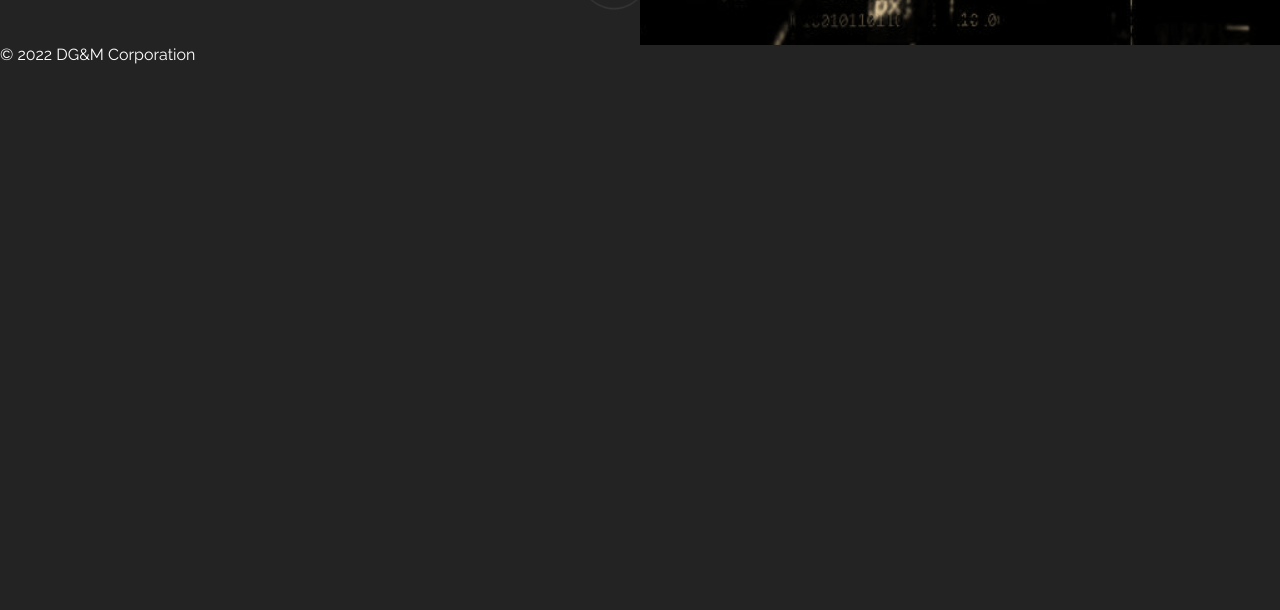
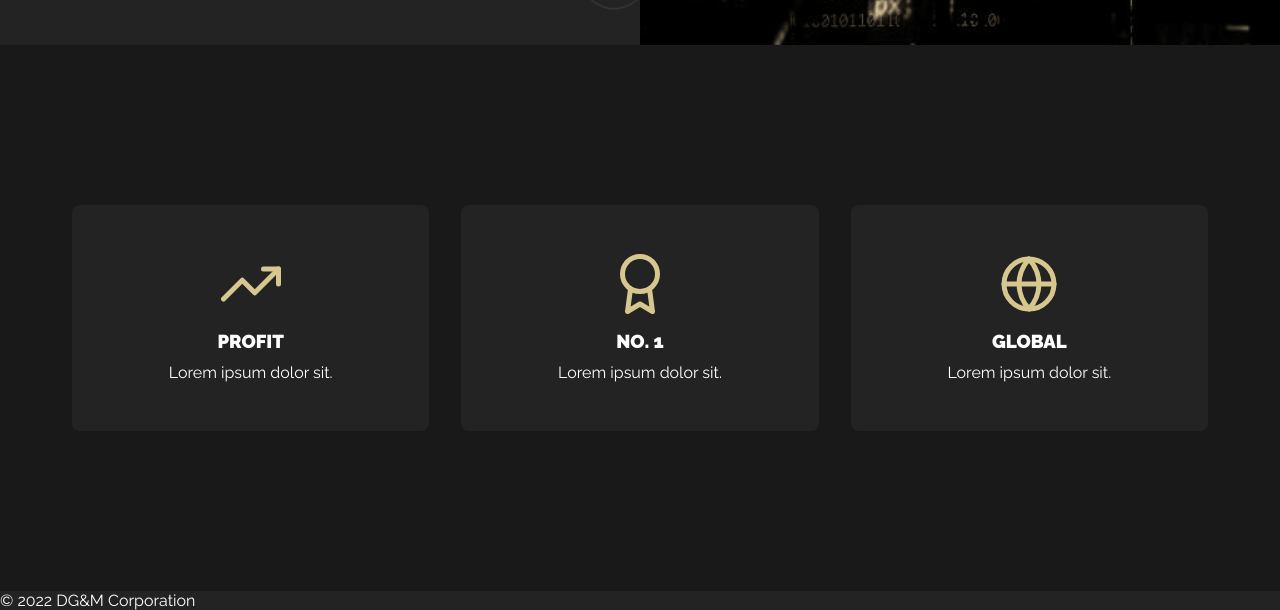
Before and after one commit to MateuszRyniewicz/GridSide, a plain HTML site: page index.html in a window 1280 px wide. Shown: the part 755-1365 px from the top of the page. Before the commit the page ends 819 px from the top, so only its background shows below. Drawn offline with nearby package versions, Linux system fonts and the light colour scheme; files that its build step writes are made by us from their sources.

Commit message:
section cards is done

```diff
--- a/index.html
+++ b/index.html
@@ -55,6 +55,35 @@
     <img class="header__bg-icon-two" src="./img/icons/square.svg" alt="">
 </header>
 
+<main class="main">
+    <section class="cards" id="cards">
+        <div class="wrapper">
+            <div class="cards__box">
+                <div class="cards__card cards__card--one">
+                    <img src="/img/icons/trending-up.svg" alt="">
+
+                    <h3>profit</h3>
+                    <p>Lorem ipsum dolor sit.</p>
+
+                </div>
+
+                <div class="cards__card cards__card--two">
+                    <img src="./img/icons/award.svg" alt="">
+
+                    <h3>no. 1</h3>
+                    <p>Lorem ipsum dolor sit.</p>
+                </div>
+
+                <div class="cards__card cards__card--three">
+                    <img src="./img/icons/globe.svg" alt="">
+                    <h3>global</h3>
+                    <p>Lorem ipsum dolor sit.</p>
+                </div>
+            </div>
+        </div>
+    </section>
+</main>
+
 <body>
 
     <footer class="footer">
--- a/js/main.js
+++ b/js/main.js
@@ -5,6 +5,7 @@ const footerYear = document.querySelector('.footer__year');
 handleNav = () => {
 	navBtn.classList.toggle('is-active');
 	navMobile.classList.toggle('nav-mobile--active');
+	document.body.classList.toggle('sticky-body');
 };
 
 navBtn.addEventListener('click', handleNav);
--- a/sass/_medium.scss
+++ b/sass/_medium.scss
@@ -1,2 +1,23 @@
-@media (min-width: 992px) {
+@media (min-width: 762px) {
+	.cards {
+		&__box {
+			padding: 10em 2em;
+		}
+		&__card {
+			&--one {
+				grid-row: 1/2;
+				grid-column: 1/4;
+			}
+
+			&--two {
+				grid-row: 1/2;
+				grid-column: 4/7;
+			}
+
+			&--three {
+				grid-row: 1/2;
+				grid-column: 7/10;
+			}
+		}
+	}
 }
--- a/sass/_small.scss
+++ b/sass/_small.scss
@@ -1,2 +1,2 @@
-@media (min-width: 992px) {
+@media (min-width: 576px) {
 }
--- a/sass/main.scss
+++ b/sass/main.scss
@@ -113,6 +113,10 @@ h1.company-name {
 	}
 }
 
+.sticky-body {
+	overflow: hidden;
+}
+
 .nav {
 	&-mobile {
 		position: absolute;
@@ -155,6 +159,76 @@ h1.company-name {
 	}
 }
 
+.cards {
+	background-color: $darker;
+	overflow: hidden;
+
+	&__box {
+		display: grid;
+		grid-template-columns: repeat(9, 1fr);
+		gap: 2em;
+		padding: 6em 2em;
+	}
+
+	&__card {
+		position: relative;
+		display: grid;
+		justify-items: center;
+		padding: 3em;
+		text-align: center;
+		border: 1px solid transparent;
+		border-radius: 8px;
+		background-color: $dark;
+		transition: background-color 0.3s border 0.3s;
+		z-index: 5;
+
+		&:hover {
+			background-color: $darker;
+			border: 1px solid $gold;
+			z-index: 1;
+		}
+
+		&::before {
+			position: absolute;
+			content: '';
+			width: 100%;
+			height: 100%;
+			border: 1px solid $gold;
+			border-radius: 8px;
+			opacity: 0;
+		}
+
+		&:hover::before {
+			animation: pulse 1s;
+		}
+
+		img {
+			margin-bottom: 1em;
+			width: 60px;
+		}
+
+		h3 {
+			margin-bottom: 0.6em;
+			text-transform: uppercase;
+		}
+
+		&--one {
+			grid-row: 1/2;
+			grid-column: 1/-1;
+		}
+
+		&--two {
+			grid-row: 2/3;
+			grid-column: 1/-1;
+		}
+
+		&--three {
+			grid-row: 3/4;
+			grid-column: 1/-1;
+		}
+	}
+}
+
 @import './_small';
 @import './_medium';
 @import './_large';
```
Also changed, not shown: css/main.css, img/icons/award.svg (added), img/icons/globe.svg (added), img/icons/trending-up.svg (added), 1 other file.
